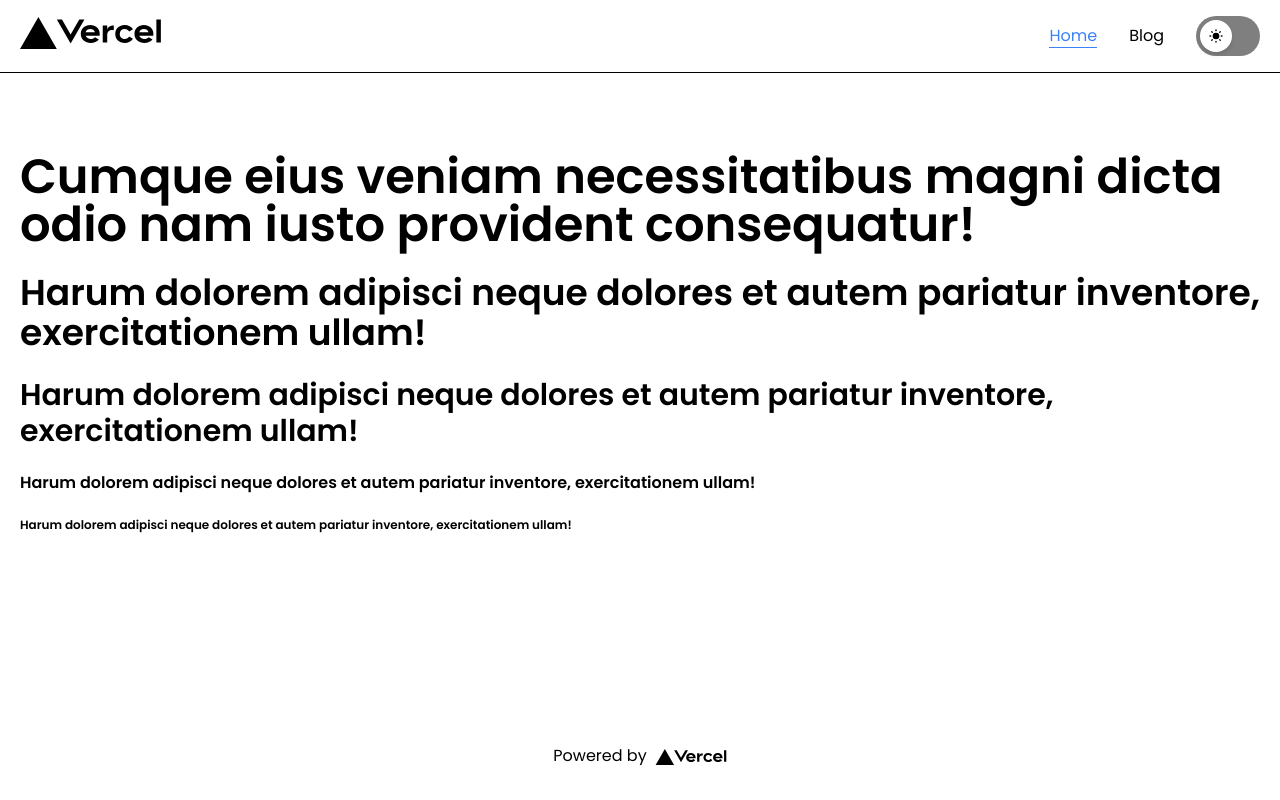
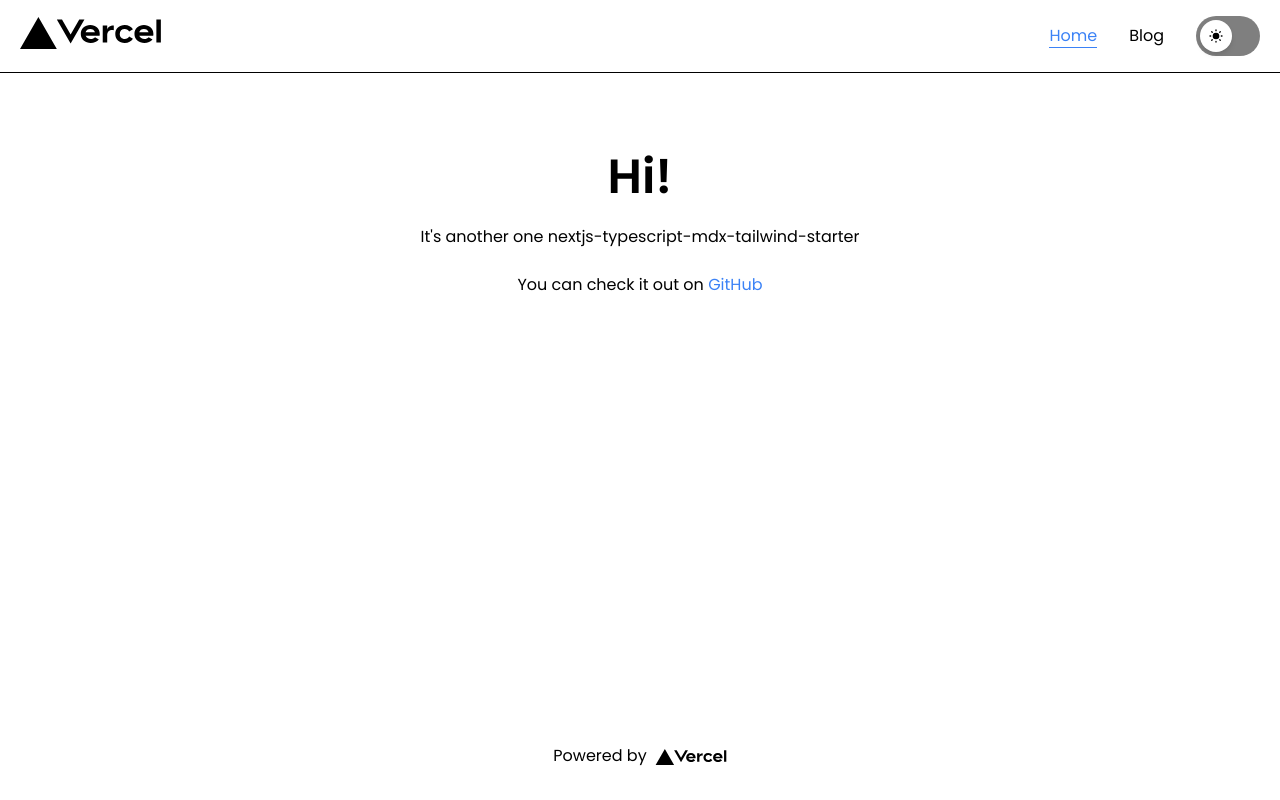
Before and after one commit to DrShpongle/nextjs-typescript-mdx-tailwind-starter, a Next.js app: page / in a window 1280 px wide. Built offline with nearby package versions, Linux system fonts and the light colour scheme; a small style sheet from the web is missing; what @tailwindcss/typography would draw is missing.

Commit message:
clean up

```diff
--- a/src/pages/index.tsx
+++ b/src/pages/index.tsx
@@ -11,27 +11,23 @@
         <meta name="description" content="Generated by create next app" />
         <link rel="icon" href="/favicon.ico" />
       </Head>
-      <div className="container space-y-6">
-        <h2>
-          Cumque eius veniam necessitatibus magni dicta odio nam iusto provident
-          consequatur!
-        </h2>
-        <h3>
-          Harum dolorem adipisci neque dolores et autem pariatur inventore,
-          exercitationem ullam!
-        </h3>
-        <h4>
-          Harum dolorem adipisci neque dolores et autem pariatur inventore,
-          exercitationem ullam!
-        </h4>
-        <h5>
-          Harum dolorem adipisci neque dolores et autem pariatur inventore,
-          exercitationem ullam!
-        </h5>
-        <h6>
-          Harum dolorem adipisci neque dolores et autem pariatur inventore,
-          exercitationem ullam!
-        </h6>
+      <div className="container space-y-6 text-center">
+        <h2>Hi!</h2>
+        <p>
+          It's another one{' '}
+          <span className="font-medium">
+            nextjs-typescript-mdx-tailwind-starter
+          </span>
+        </p>
+        <p>
+          You can check it out on{' '}
+          <a
+            className="text-blue-500"
+            href="https://github.com/DrShpongle/nextjs-typescript-mdx-tailwind-starter"
+          >
+            GitHub
+          </a>
+        </p>
       </div>
     </PageLayout>
   )
```
Also changed, not shown: public/logo.svg (deleted).
